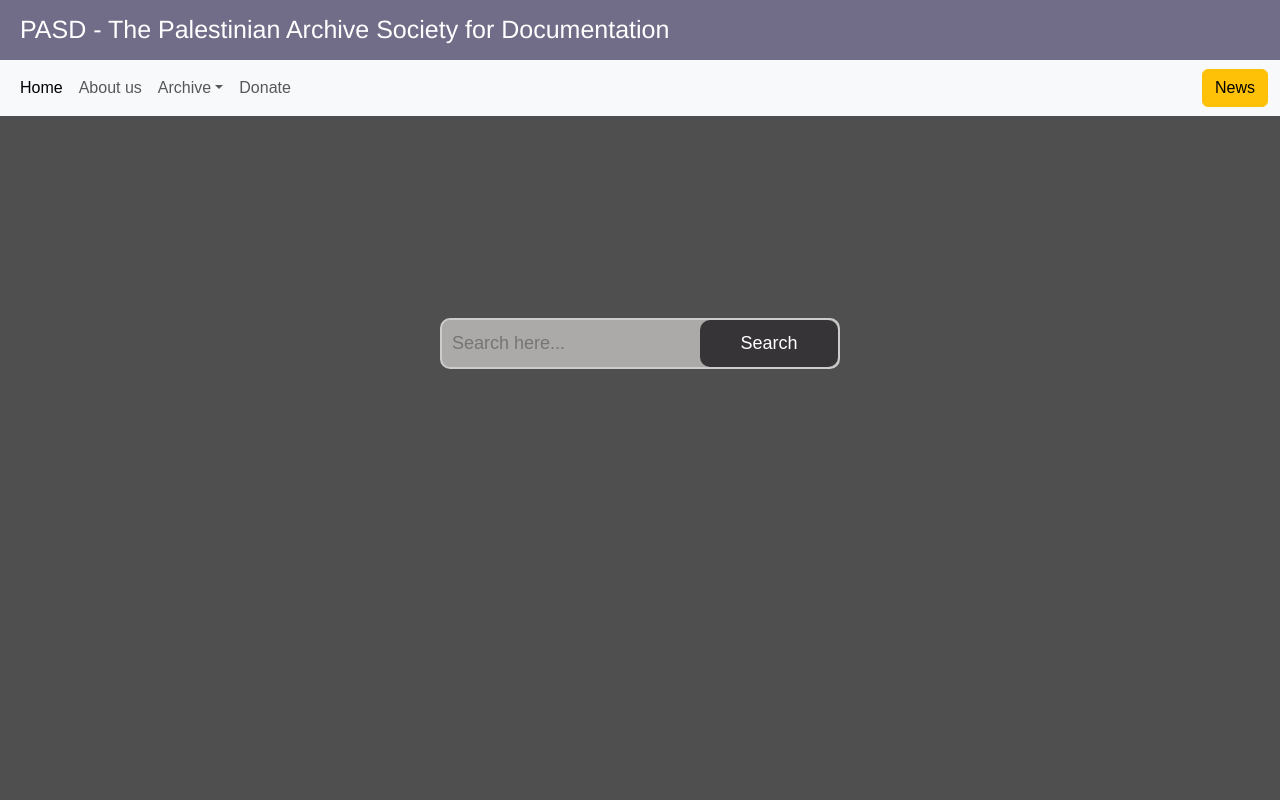
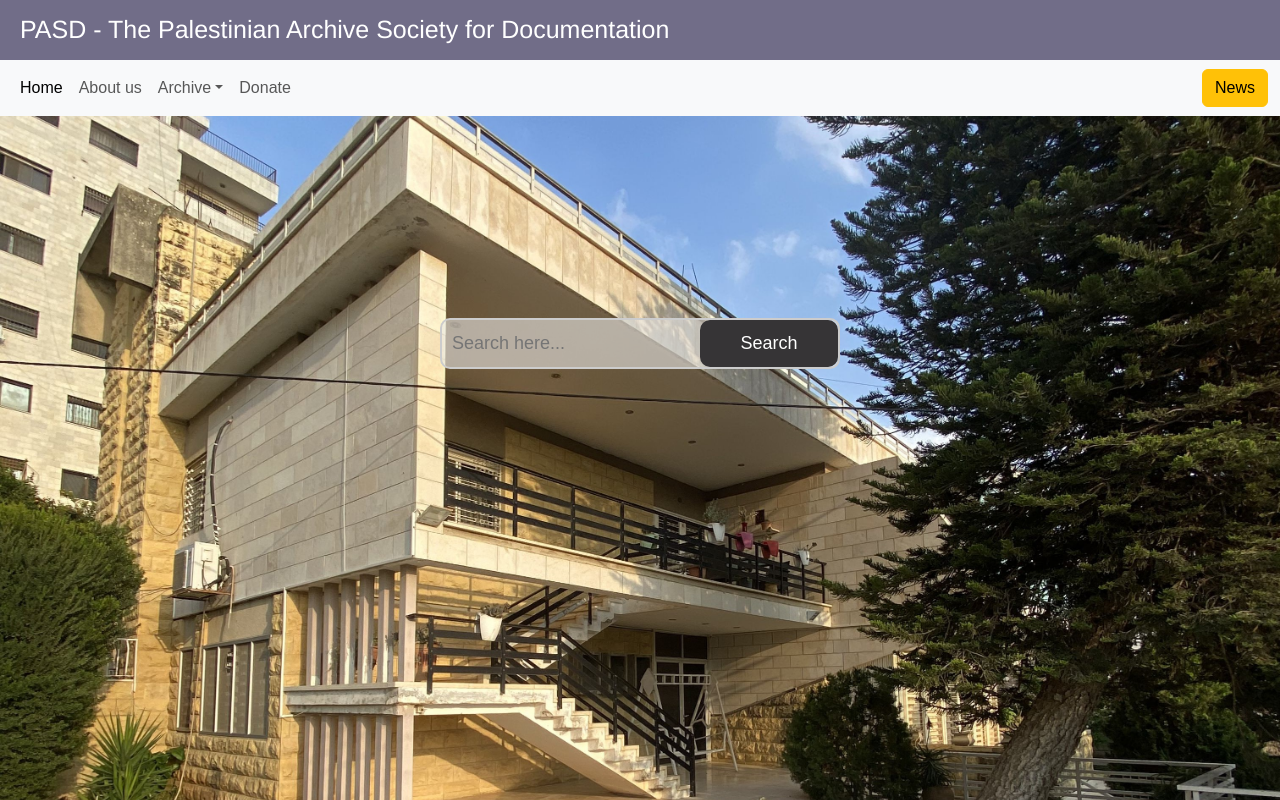
Before and after one commit to AhmadAbuAlhlawa/PASD, a React (Create React App) app in the folder pasd/: page / in a window 1280 px wide. Shown: the top 800 px of the page. Built offline with nearby package versions, Linux system fonts and the light colour scheme.

Commit message:
update main page bg

```diff
--- a/pasd/src/Main.jsx
+++ b/pasd/src/Main.jsx
@@ -1,9 +1,9 @@
-import {useState, useEffect} from 'react';
+import { useState, useEffect } from 'react';
 import './css/Main.css';
 import Searchb from './components/Searchb';
 import About from './components/About';
+
 const Main = () => {
-
   const [backgroundImage, setBackgroundImage] = useState('');
 
   const [images, setImages] = useState([
@@ -13,20 +13,31 @@ const Main = () => {
     'http://localhost:3000/imge/img_4.jpg',
     'http://localhost:3000/imge/img_5.jpg',
     'http://localhost:3000/imge/img_6.jpg',
-  ])
+  ]);
 
-  // Set a random background on component mount
+  // Change background image every 10 seconds
   useEffect(() => {
+    const updateBackgroundImage = () => {
       const randomImage = images[Math.floor(Math.random() * images.length)];
       setBackgroundImage(randomImage);
-  }, []); // Empty dependency array ensures it runs only once on mount
+    };
+
+    // Set an initial background image
+    updateBackgroundImage();
+
+    // Set up interval for updating the background image
+    const intervalId = setInterval(updateBackgroundImage, 15000); // 15 seconds
+
+    // Clear the interval when the component unmounts
+    return () => clearInterval(intervalId);
+  }, [images]);
 
   return (
     <>
       <div
         className="main-container"
         style={{
-       backgroundImage: `linear-gradient(to bottom right, rgba(0, 0, 0, 0.5), rgba(0, 0, 0, 0.5)), url(${backgroundImage})`
+          backgroundImage: `linear-gradient(to right, rgba(0, 0, 0, 0), rgba(0, 0, 0, 0)), url(${backgroundImage})`,
         }}
       >
         <Searchb />
```
Lines whose indentation alone changed are shown as unchanged.
